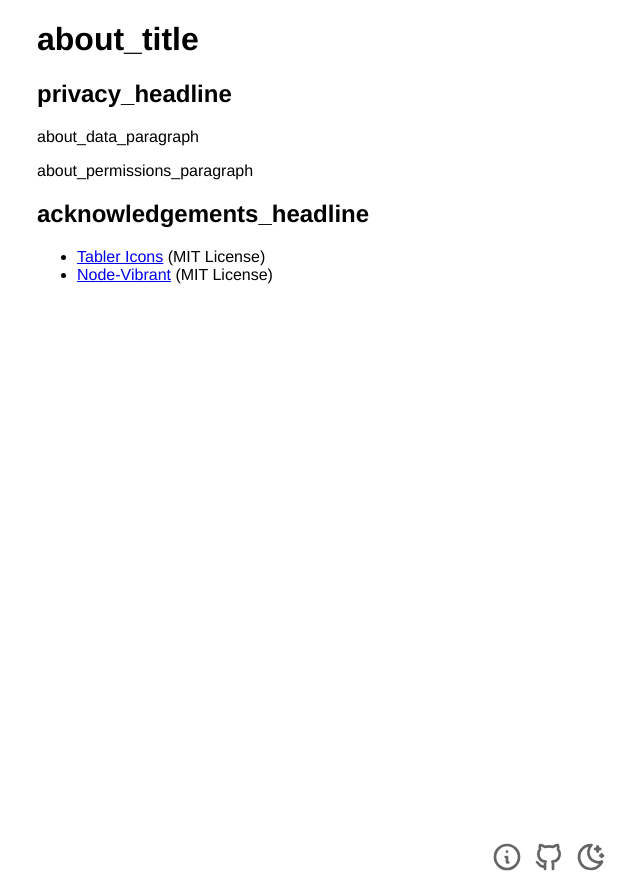
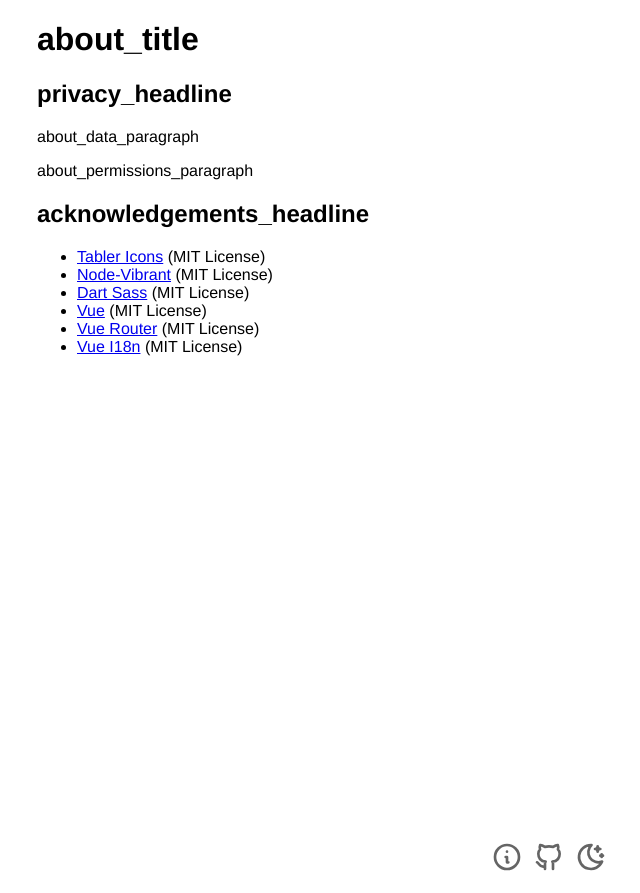
Before and after one commit to johann-vu/music-spotlight, a Vue app: page /music-spotlight/about in a window 1280 px wide. Shown: the whole page, without its empty margins (91-731 px from the left). Built offline with nearby package versions, Linux system fonts and the light colour scheme.

Commit message:
Updating acknowledgements

```diff
--- a/src/views/About.vue
+++ b/src/views/About.vue
@@ -7,7 +7,7 @@
     <h2>{{ $t("acknowledgements_headline") }}</h2>
     <ul>
       <li v-for="ack in acknowledgements" :key="ack.title">
-        <a :href="ack.url">{{ ack.title }}</a> ({{ack.license}})
+        <a :href="ack.url">{{ ack.title }}</a> ({{ ack.license }})
       </li>
     </ul>
   </div>
@@ -26,7 +26,27 @@ export default {
           title: "Node-Vibrant",
           url: "https://github.com/Vibrant-Colors/node-vibrant",
           license: "MIT License",
-        }
+        },
+        {
+          title: "Dart Sass",
+          url: "https://github.com/sass/dart-sass",
+          license: "MIT License",
+        },
+        {
+          title: "Vue",
+          url: "https://vuejs.org",
+          license: "MIT License",
+        },
+        {
+          title: "Vue Router",
+          url: "https://router.vuejs.org",
+          license: "MIT License",
+        },
+        {
+          title: "Vue I18n",
+          url: "https://kazupon.github.io/vue-i18n",
+          license: "MIT License",
+        },
       ],
     };
   },
```
